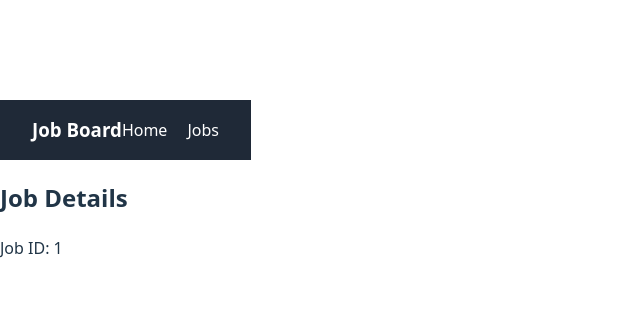
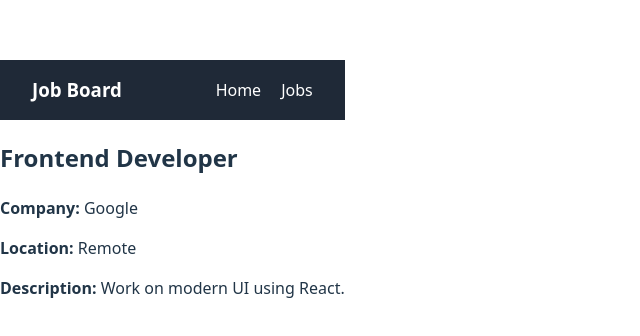
Before and after one commit to dhyankj/CODSOFT, a React (Vite) app in the folder client/: page /job/1 in a window 1280 px wide. Shown: the part 212-548 px from the top of the page, without its empty margins (0-640 px from the left). Built offline with nearby package versions, Linux system fonts and the light colour scheme.

Commit message:
Connected job details page with real job data

```diff
--- /dev/null
+++ b/client/src/data/JobsData.js
@@ -0,0 +1,25 @@
+const jobsData = [
+  {
+    id: 1,
+    title: "Frontend Developer",
+    company: "Google",
+    location: "Remote",
+    description: "Work on modern UI using React.",
+  },
+  {
+    id: 2,
+    title: "Backend Developer",
+    company: "Amazon",
+    location: "Bangalore",
+    description: "Build scalable backend services.",
+  },
+  {
+    id: 3,
+    title: "Full Stack Developer",
+    company: "Microsoft",
+    location: "Hyderabad",
+    description: "Work on both frontend and backend.",
+  },
+];
+
+export default jobsData;
--- a/client/src/pages/JobDetails.jsx
+++ b/client/src/pages/JobDetails.jsx
@@ -1,12 +1,21 @@
 import { useParams } from "react-router-dom";
+import jobsData from "../data/JobsData";
 
 function JobDetails() {
   const { id } = useParams();
 
+  const job = jobsData.find((job) => job.id === Number(id));
+
+  if (!job) {
+    return <h2>Job not found</h2>;
+  }
+
   return (
     <div>
-      <h2>Job Details</h2>
-      <p>Job ID: {id}</p>
+      <h2>{job.title}</h2>
+      <p><strong>Company:</strong> {job.company}</p>
+      <p><strong>Location:</strong> {job.location}</p>
+      <p><strong>Description:</strong> {job.description}</p>
     </div>
   );
 }
--- a/client/src/pages/Jobs.jsx
+++ b/client/src/pages/Jobs.jsx
@@ -1,25 +1,5 @@
 import JobCard from "../components/JobCard";
-
-const jobsData = [
-  {
-    id: 1,
-    title: "Frontend Developer",
-    company: "Google",
-    location: "Remote",
-  },
-  {
-    id: 2,
-    title: "Backend Developer",
-    company: "Amazon",
-    location: "Bangalore",
-  },
-  {
-    id: 3,
-    title: "Full Stack Developer",
-    company: "Microsoft",
-    location: "Hyderabad",
-  },
-];
+import jobsData from "../data/JobsData";
 
 function Jobs() {
   return (
```
